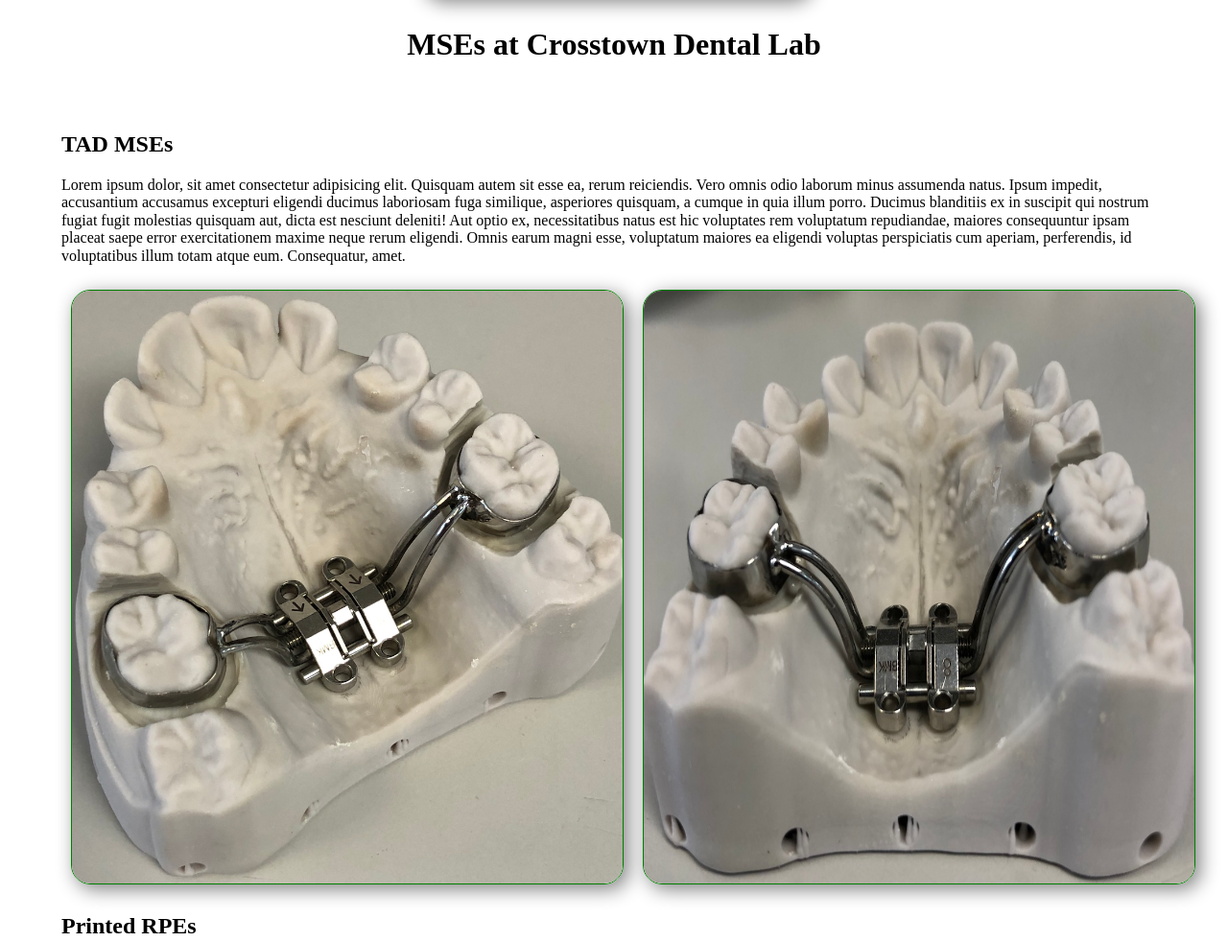
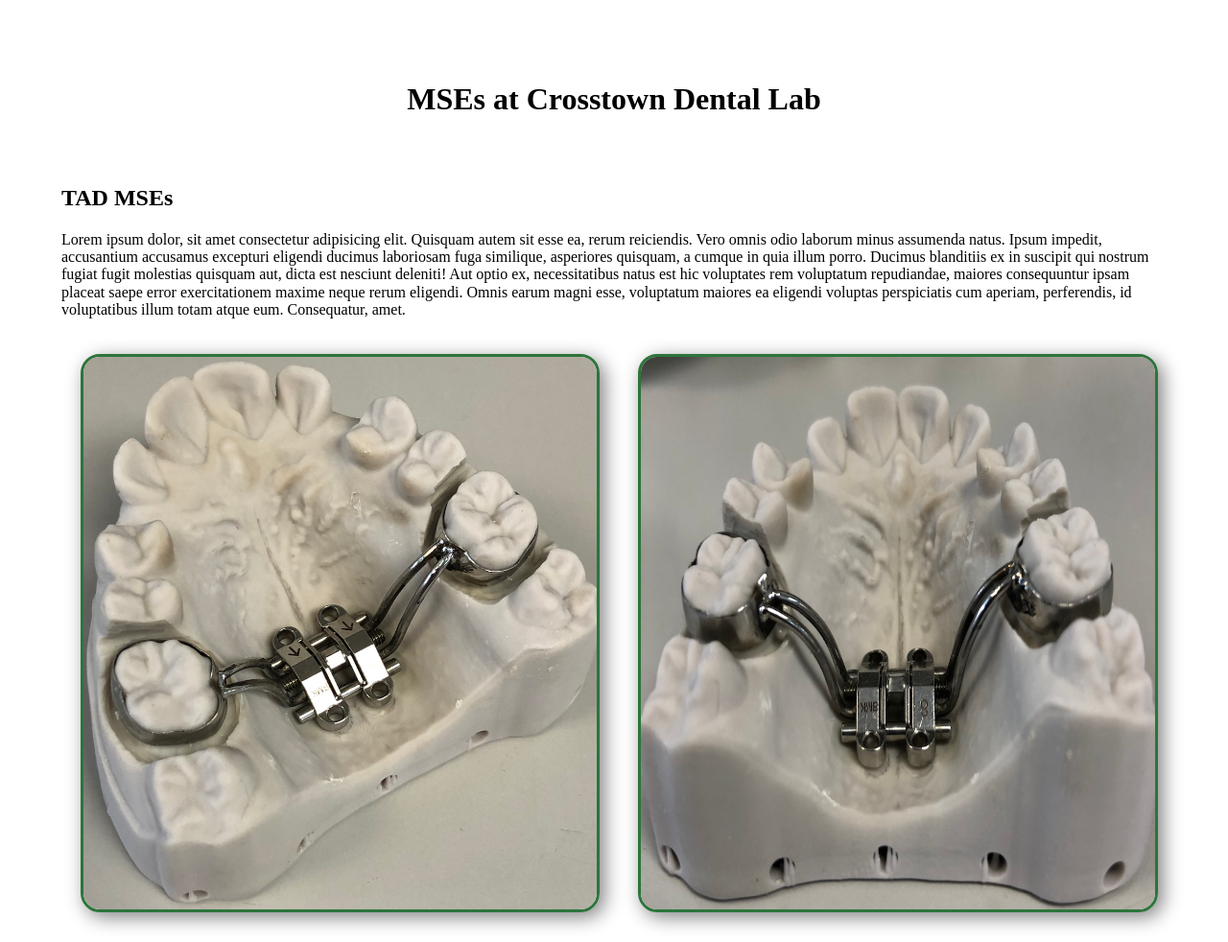
Before and after one commit to MichaelCreighton/fantastic-broccoli, a plain HTML site: page index.html in a window 1280 px wide. Shown: the part 181-1163 px from the top of the page at 96% size. Drawn offline with Linux system fonts and the light colour scheme.

Commit message:
more styles

```diff
--- a/styles.css
+++ b/styles.css
@@ -229,10 +229,16 @@
 }
 
 img {
-  max-width: 50%;
-  margin: 10px;
+  /* border-radius: 20px; */
+  /* border: 3px solid rgb(44, 116, 59); */
+  /* box-shadow: 5px 5px 20px gray; */
+}
+
+.pics img {
+  margin: 20px;
+  max-width: 47%;
+  border: 3px solid rgb(44, 116, 59);
   border-radius: 20px;
-  border: 1px solid green;
   box-shadow: 5px 5px 20px gray;
 }
 .top {
@@ -241,6 +247,10 @@
   justify-content: space-between;
   align-items: center;
   margin: 30px 30px;
+}
+
+.top h1 {
+  margin-top: 100px;
 }
 
 .mse {
```
